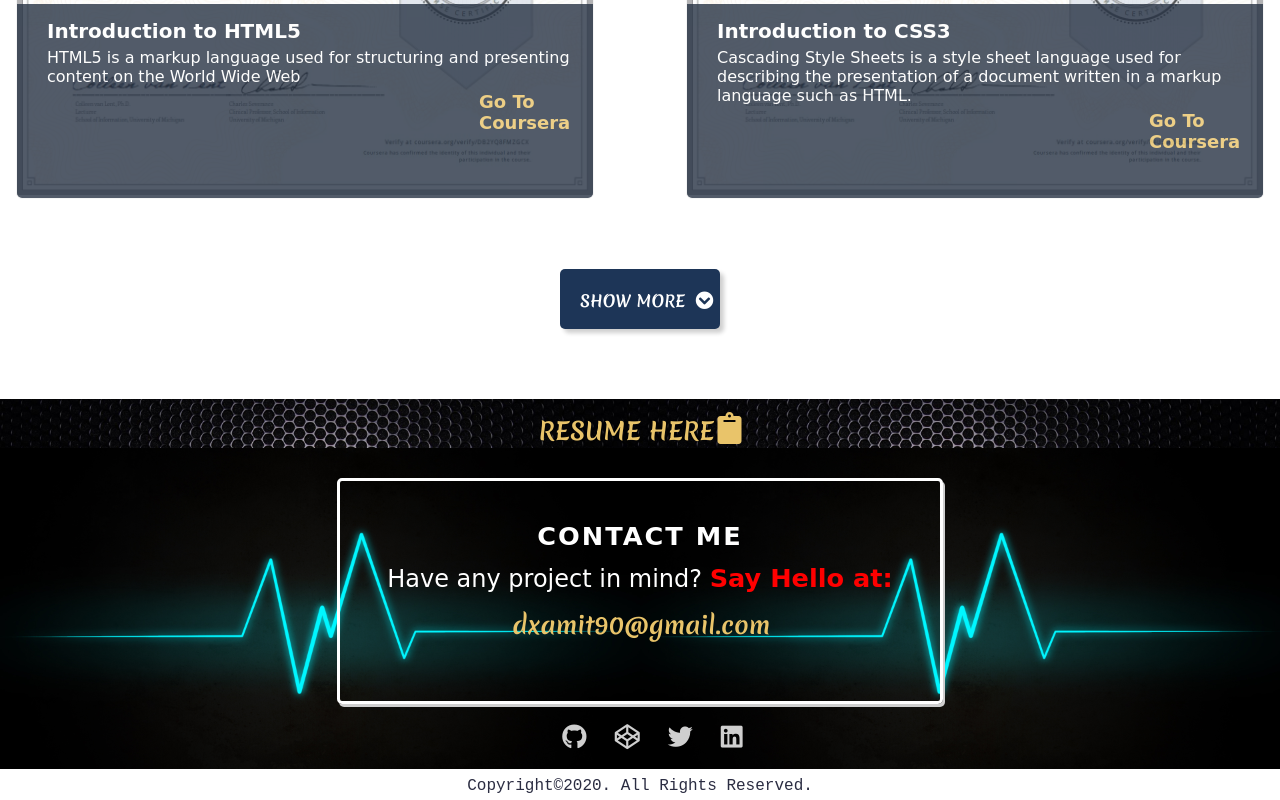
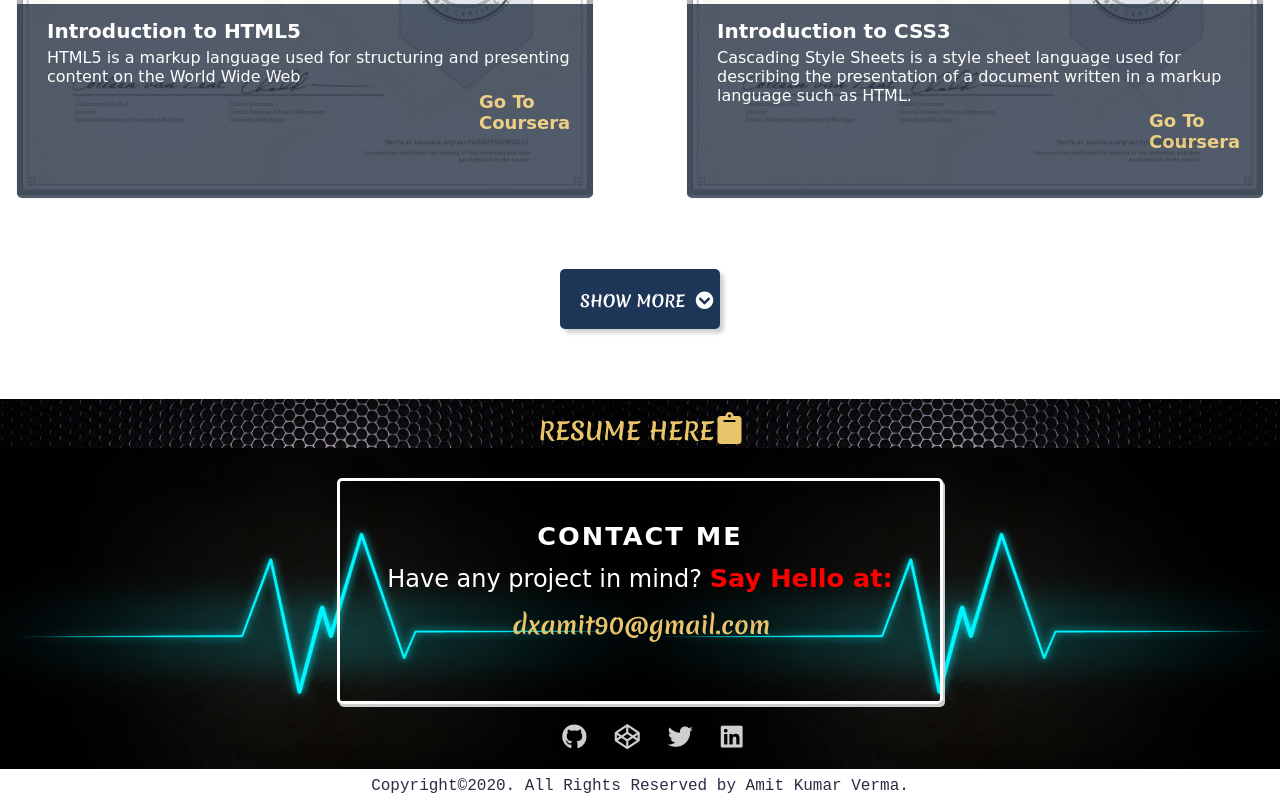
Before and after one commit to thexamit/my_portfolio, a website: page index.html in a window 1280 px wide. Shown: the part 1245-2045 px from the top of the page. Drawn offline with nearby package versions, Linux system fonts and the light colour scheme; a web font is replaced by a local one.

Commit message:
2-commit

```diff
--- a/index.html
+++ b/index.html
@@ -5,7 +5,7 @@
 	<head>
   		<meta charset="UTF-8">
 		<meta name="viewport" content="width=device-width, initial-scale=1.0, shrink-to-fit=no, minimum-scale=1.0"> <!-- displays site properly based on user's device -->
-		<meta http-equiv="ScreenOrientation" content="autoRotate:disabled">
+		<!-- <meta http-equiv="ScreenOrientation:0" content="autoRotate:disabled"> -->
 		<link rel="icon" type="image/png" href="images/icon.jpg" sizes="16x16">
 		<title>A.K. Verma | Design & Front End Developer</title>
 
@@ -154,6 +154,7 @@
 							</div>
 						</div>
 					</div>
+				</div>
 				<a class="more show-link">show More <i class="fas fa-chevron-circle-down"></i></a>
 				<a class="less show-link toggle">show less <i class="fas fa-chevron-circle-up"></i></a>
 			</section>
@@ -184,7 +185,7 @@
 
 		<footer id="footer">
 
-			<code>Copyright&copy;2020. All Rights Reserved.</code>
+			<code>Copyright&copy;2020. All Rights Reserved by Amit Kumar Verma.</code>
 
 		</footer>
 
```
Also changed, not shown: package.json (+11 -3 lines), resume.html (+1 -3 lines), 1 other file. Lines whose indentation alone changed are shown as unchanged.
